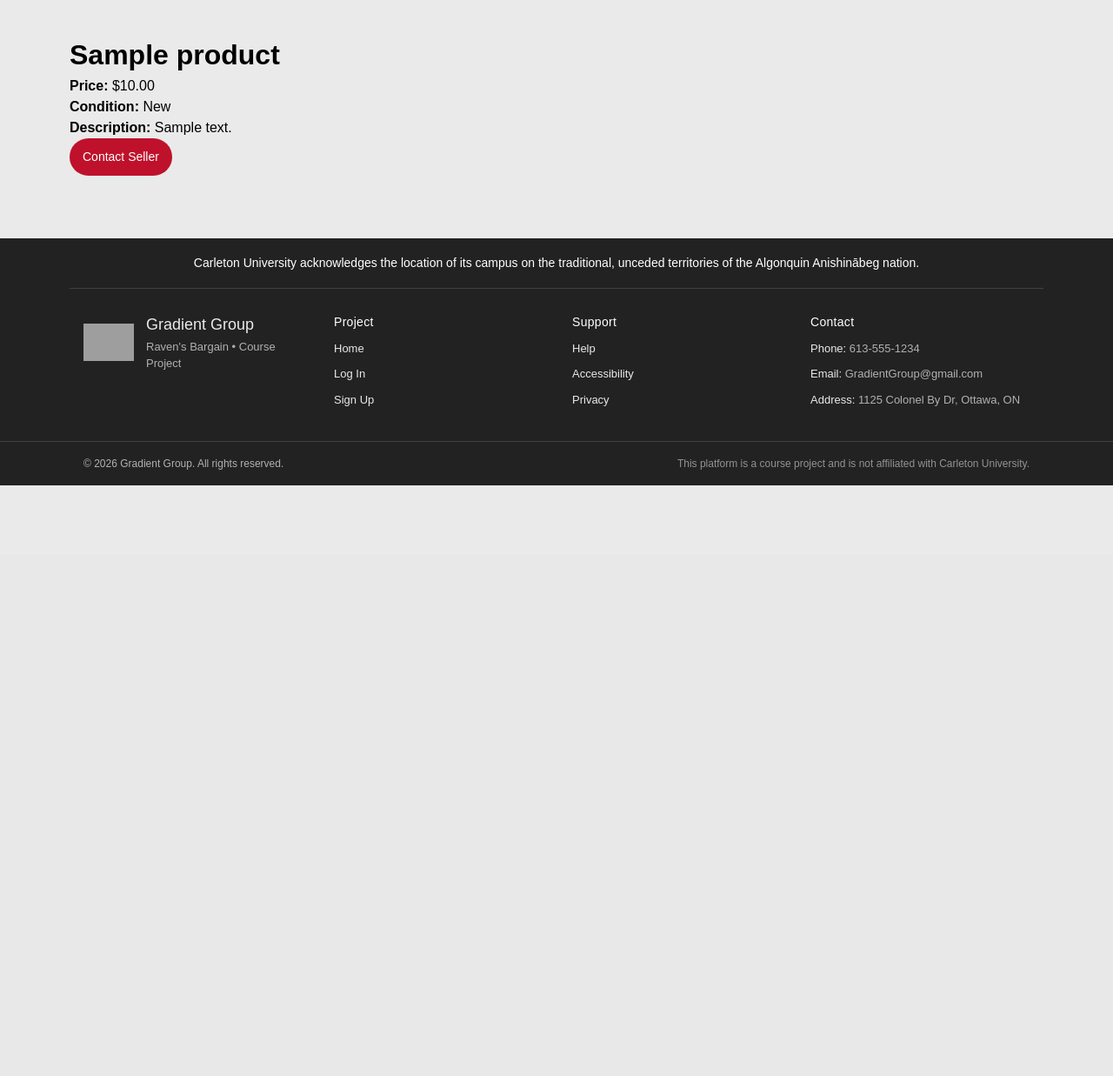
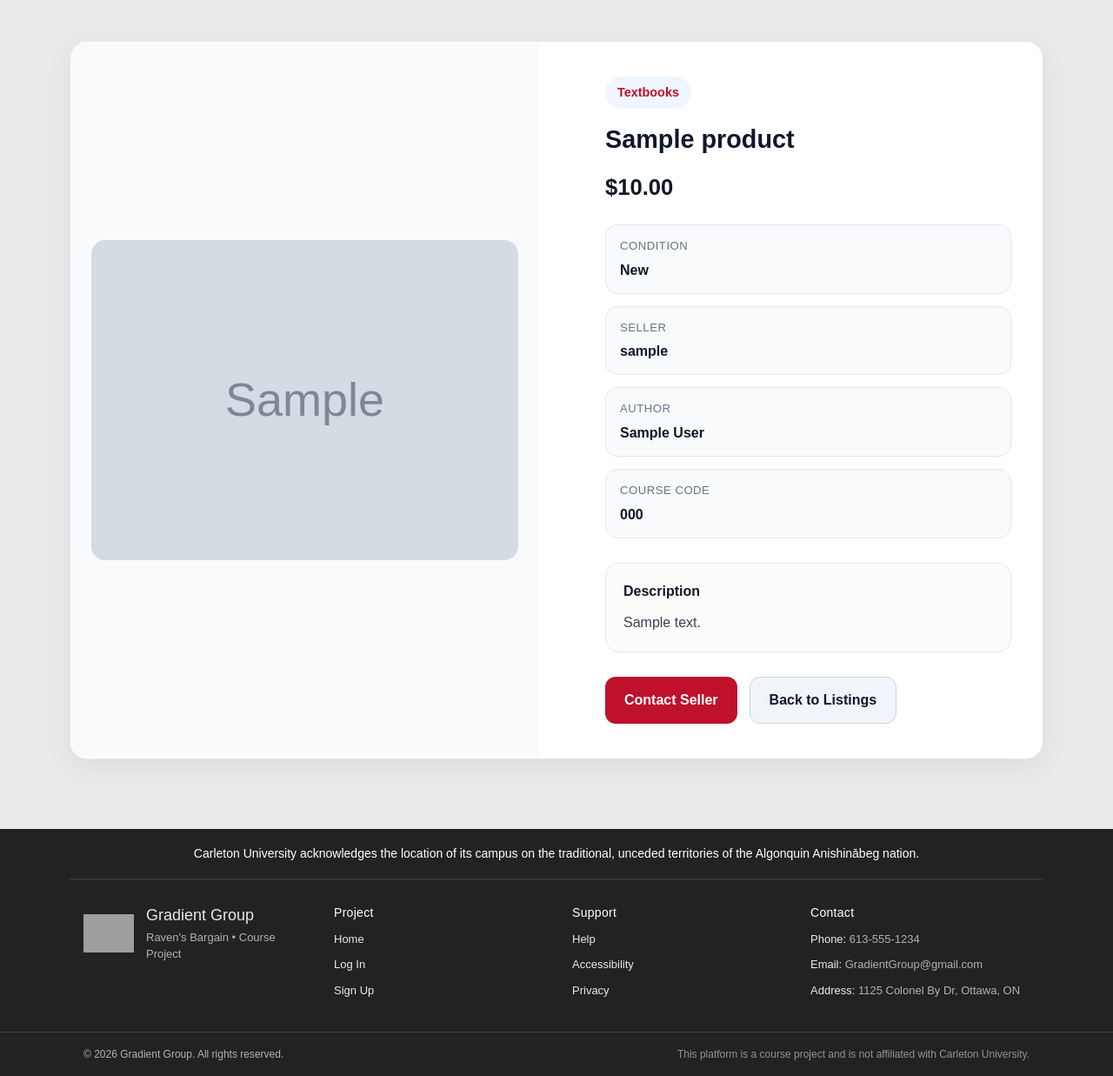
Before and after one commit to Carleton-BIT/group-projects-team-2-gradient-group, a Django app: page /product/1/ in a window 1280 px wide. Shown: the part 162-1399 px from the top of the page at 87% size. Before the commit the page ends 720 px from the top, so only its background shows below. Run offline with Django 5.2, Linux system fonts and the light colour scheme; a user stored in the database is signed in; tables that the repository leaves empty hold one stand-in row (values such as "Sample post"); grey boxes marked "Sample" are stand-in pictures; grey boxes are pictures that could not be loaded.

Commit message:
Made things look nicer

```diff
--- a/core/static/style.css
+++ b/core/static/style.css
@@ -921,6 +921,192 @@ body.auth-page select:focus {
   color: #767676;
 }
 
+
+/* individual product page */
+.product-detail-page {
+  padding: 48px 0;
+}
+
+.product-detail-card {
+  display: grid;
+  grid-template-columns: 1fr 1fr;
+  gap: 40px;
+  background: #fff;
+  border: 1px solid #e5e7eb;
+  border-radius: 20px;
+  box-shadow: 0 10px 30px rgba(0, 0, 0, 0.06);
+  overflow: hidden;
+}
+
+.product-detail-image-wrap {
+  background: #f8fafc;
+  display: flex;
+  align-items: center;
+  justify-content: center;
+  min-height: 500px;
+  padding: 24px;
+}
+
+.product-detail-image {
+  width: 100%;
+  max-width: 520px;
+  max-height: 520px;
+  object-fit: contain;
+  border-radius: 16px;
+}
+
+.product-detail-placeholder {
+  width: 100%;
+  max-width: 520px;
+  height: 420px;
+  border: 2px dashed #cbd5e1;
+  border-radius: 16px;
+  display: flex;
+  align-items: center;
+  justify-content: center;
+  color: #64748b;
+  font-size: 1rem;
+  background: #ffffff;
+}
+
+.product-detail-content {
+  padding: 40px 36px;
+  display: flex;
+  flex-direction: column;
+  justify-content: center;
+}
+
+.product-category-badge {
+  display: inline-block;
+  width: fit-content;
+  padding: 8px 14px;
+  border-radius: 999px;
+  background: #eff6ff;
+  color: var(--colour-carleton-red);
+  font-size: 0.9rem;
+  font-weight: 600;
+  margin-bottom: 18px;
+}
+
+.product-title {
+  font-size: 2.2rem;
+  line-height: 1.2;
+  font-weight: 700;
+  margin: 0 0 18px 0;
+  color: #0f172a;
+}
+
+.product-price {
+  font-size: 2rem;
+  font-weight: 800;
+  color: #111827;
+  margin-bottom: 24px;
+}
+
+.product-meta {
+  display: grid;
+  grid-template-columns: repeat(2, minmax(0, 1fr));
+  gap: 14px;
+  margin-bottom: 28px;
+}
+
+.product-meta-box {
+  background: #f8fafc;
+  border: 1px solid #e2e8f0;
+  border-radius: 14px;
+  padding: 14px 16px;
+}
+
+.product-meta-label {
+  display: block;
+  font-size: 0.82rem;
+  text-transform: uppercase;
+  letter-spacing: 0.04em;
+  color: #64748b;
+  margin-bottom: 6px;
+}
+
+.product-meta-value {
+  font-size: 1rem;
+  font-weight: 600;
+  color: #0f172a;
+}
+
+.product-description-card {
+  background: #fcfcfd;
+  border: 1px solid #e5e7eb;
+  border-radius: 16px;
+  padding: 20px;
+  margin-bottom: 28px;
+}
+
+.product-description-title {
+  font-size: 1rem;
+  font-weight: 700;
+  margin-bottom: 10px;
+  color: #111827;
+}
+
+.product-description-text {
+  color: #374151;
+  line-height: 1.7;
+  margin: 0;
+}
+
+.product-actions {
+  display: flex;
+  gap: 14px;
+  flex-wrap: wrap;
+}
+
+.product-btn {
+  display: inline-flex;
+  align-items: center;
+  justify-content: center;
+  padding: 14px 22px;
+  border-radius: 12px;
+  text-decoration: none;
+  font-weight: 700;
+  transition: 0.2s ease;
+}
+
+.product-btn-primary {
+  background: var(--colour-carleton-red);
+  color: #fff;
+}
+
+.product-btn-primary:hover {
+  background: #a80f26;
+}
+
+.product-btn-secondary {
+  background: #f1f5f9;
+  color: #0f172a;
+  border: 1px solid #cbd5e1;
+}
+
+.product-btn-secondary:hover {
+  background: #e2e8f0;
+}
+
+ @media (max-width: 900px) {
+   .product-detail-card {
+     grid-template-columns: 1fr;
+   }
+ }
+.product-detail-image-wrap {
+  min-height: 320px;
+}
+.product-title {
+  font-size: 1.8rem;
+}
+.product-price {
+  font-size: 1.6rem;
+}
+.product-meta {
+  grid-template-columns: 1fr;
+}
+
 /* responsive */
 @media (max-width: 900px){
   .home-hero__media{ height: 360px; }
--- a/core/templates/core/product_detail.html
+++ b/core/templates/core/product_detail.html
@@ -5,15 +5,70 @@
 <body>
 {% include 'core/navbar.html' %}
 
-<main class="container" style="padding: 40px 0;">
-    <h1>{{ product.title }}</h1>
-    <p><strong>Price:</strong> ${{ product.price }}</p>
-    <p><strong>Condition:</strong> {{ product.get_condition_display }}</p>
-    <p><strong>Description:</strong> {{ product.description }}</p>
+<main class="container product-detail-page">
+    <div class="product-detail-card">
+        <div class="product-detail-image-wrap">
+            {% if product.image %}
+                <img src="{{ product.image.url }}" alt="{{ product.title }}" class="product-detail-image">
+            {% else %}
+                <div class="product-detail-placeholder">
+                    No image available
+                </div>
+            {% endif %}
+        </div>
 
-    <a href="mailto:{{ product.seller.profile.carleton_email }}?subject={{ request.user.username }} wants to buy {{ product.title }}" class="btn btn-primary">
-        Contact Seller
-    </a>
+        <div class="product-detail-content">
+            {% if product.category %}
+                <div class="product-category-badge">
+                    {{ product.get_category_display }}
+                </div>
+            {% endif %}
+
+            <h1 class="product-title">{{ product.title }}</h1>
+            <div class="product-price">${{ product.price }}</div>
+
+            <div class="product-meta">
+                <div class="product-meta-box">
+                    <span class="product-meta-label">Condition</span>
+                    <span class="product-meta-value">{{ product.get_condition_display }}</span>
+                </div>
+
+                <div class="product-meta-box">
+                    <span class="product-meta-label">Seller</span>
+                    <span class="product-meta-value">{{ product.seller.username }}</span>
+                </div>
+
+                {% if product.author %}
+                <div class="product-meta-box">
+                    <span class="product-meta-label">Author</span>
+                    <span class="product-meta-value">{{ product.author }}</span>
+                </div>
+                {% endif %}
+
+                {% if product.course_code %}
+                <div class="product-meta-box">
+                    <span class="product-meta-label">Course Code</span>
+                    <span class="product-meta-value">{{ product.course_code }}</span>
+                </div>
+                {% endif %}
+            </div>
+
+            <div class="product-description-card">
+                <div class="product-description-title">Description</div>
+                <p class="product-description-text">{{ product.description }}</p>
+            </div>
+
+            <div class="product-actions">
+                <a href="mailto:{{ product.seller.profile.carleton_email }}?subject={{ request.user.username }} wants to buy {{ product.title }}" class="product-btn product-btn-primary">
+                    Contact Seller
+                </a>
+
+                <a href="{% url 'index' %}" class="product-btn product-btn-secondary">
+                    Back to Listings
+                </a>
+            </div>
+        </div>
+    </div>
 </main>
 
 {% include 'core/footer.html' %}
```
Also changed, not shown: core/templates/core/index.html (+16 -4 lines).
